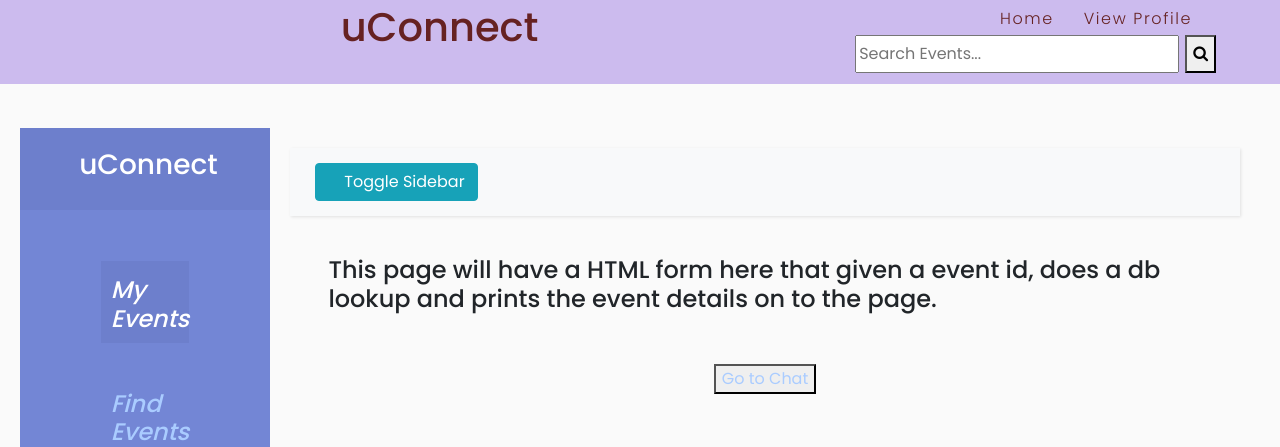
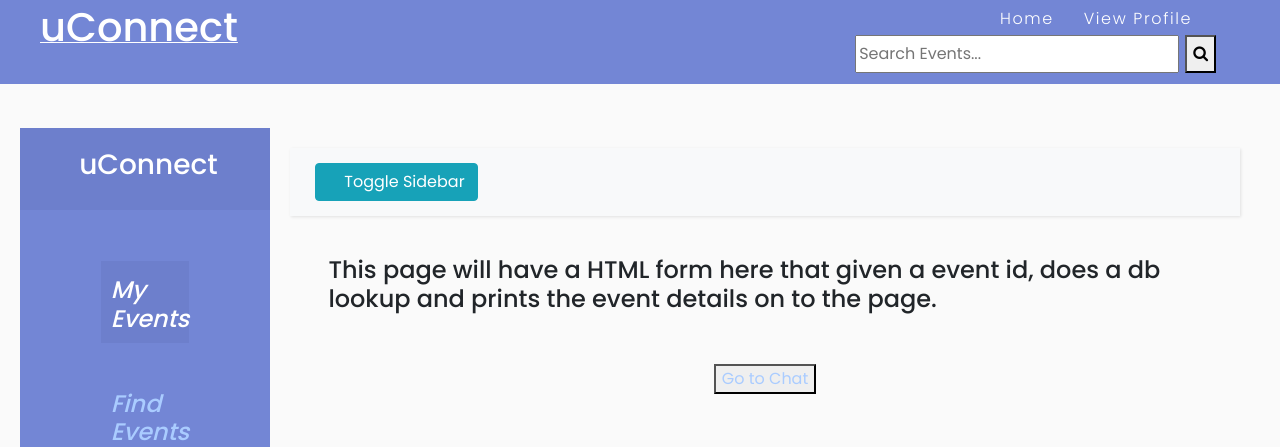
Before and after one commit to ldorourke/CS-4523-Senior-Design, a Django app: page /viewEvent/ in a window 1280 px wide. Shown: the top 447 px of the page. Run offline with Django 3.2, Linux system fonts and the light colour scheme; some libraries are stand-ins or nearby versions.

Commit message:
Fixed header formatting

```diff
--- a/mysite/static/seniordesign/style.css
+++ b/mysite/static/seniordesign/style.css
@@ -108,17 +108,18 @@
     padding-bottom: 2em;
     padding-top: .2em;
     line-height: 2em;
-    background-color: #cbe;
+    background-color: #7386D5;
     color: #633;
     text-align: center;
 
 }
 
 #header a:link, #header a:visited {
-    color: #622;
+    color: #ffffff;
 }
 
 #header a:focus , #header a:hover {
+    text-align: left;
     text-decoration: underline;
 }
 
--- a/seniordesign/templates/base2.html
+++ b/seniordesign/templates/base2.html
@@ -17,21 +17,21 @@
 </head>
 <body class="dashboard">
     <div id="container">
-        <div id="header" style="height:auto;">
-	    <div id="user-tools">
+        <div id="header" style="height:auto; width:auto">
+    	    <div id="user-tools">
                 <a href="/homePage">Home</a>
                 &nbsp; &nbsp;
                 <a href="/viewProfile">View Profile</a>
                 &nbsp; &nbsp;
 
-                <form class="example" action="/search">
+                <form action="/search">
                   <input type="text" placeholder="Search Events..." name="search">
                   <button type="submit"><i class="fa fa-search"></i></button>
                 </form>
 
             </div>
-            <div>
-                <a href = "/homePage"><h1 style="height:100%;">uConnect</h1></a>
+            <div style="height:100%; text-align: left">
+                <a href = "/homePage"><h1>uConnect</h1></a>
             </div>
         </div>
         <br>
```
